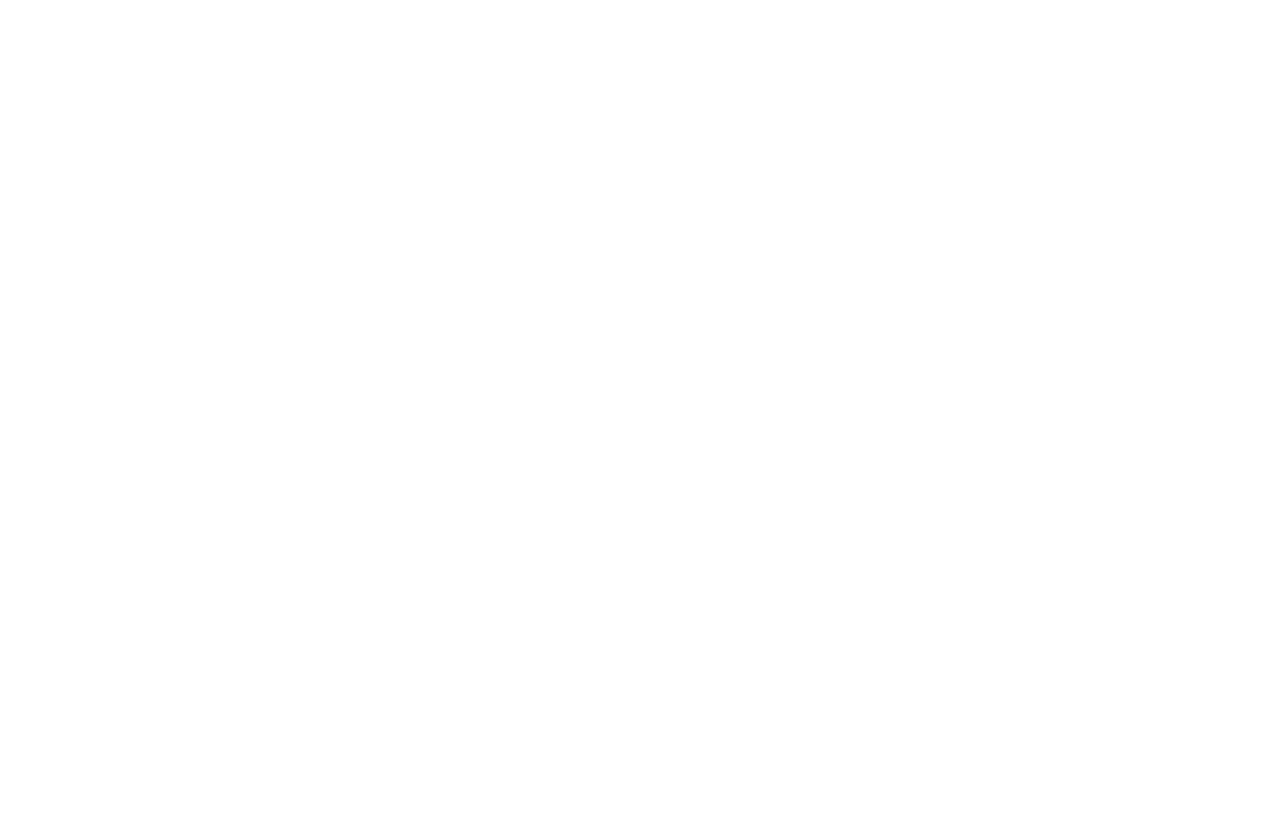
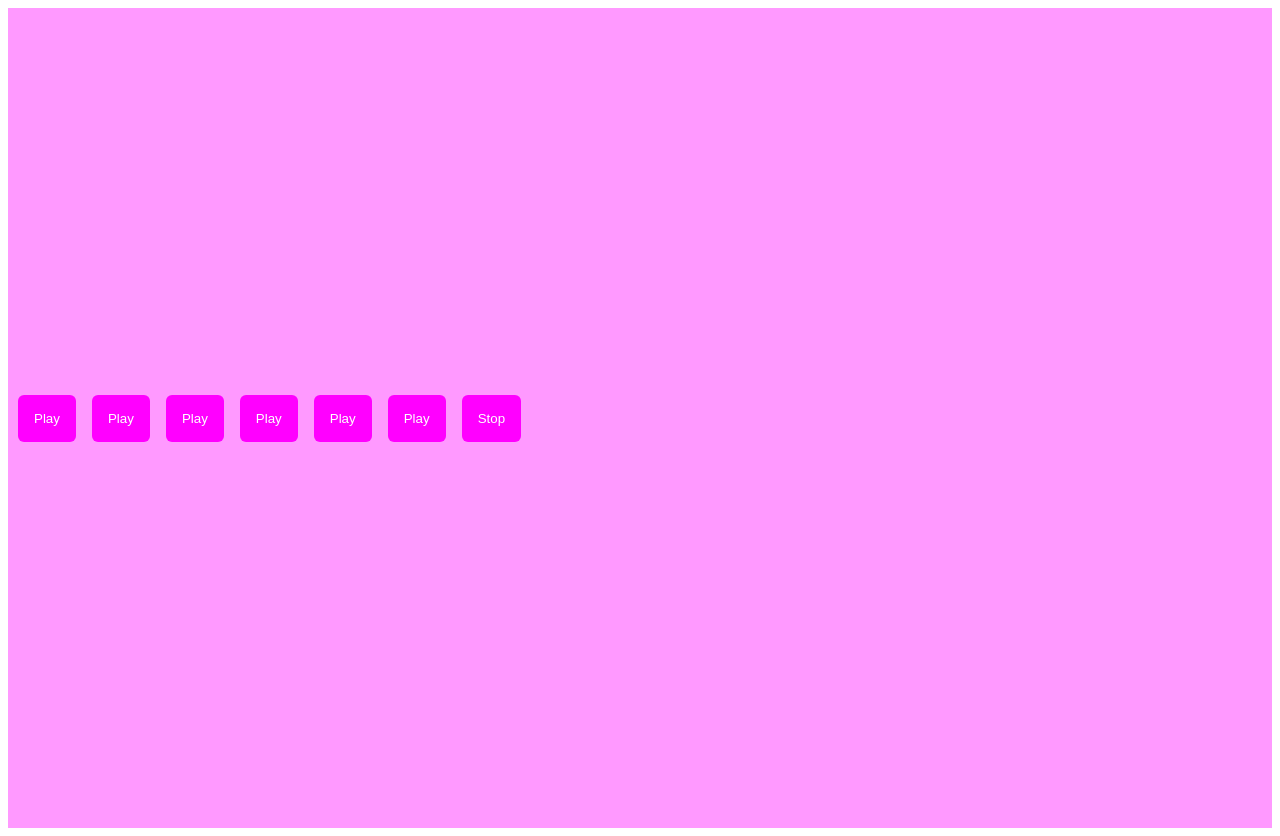
Before and after one commit to acciojob/Soundbar-Ekta-pawar, a website: page main.html in a window 1280 px wide. Before the commit the page ends 800 px from the top, so only its background shows below. Drawn offline with Linux system fonts and the light colour scheme.

Commit message:
created a submission

```diff
--- a/main.html
+++ b/main.html
@@ -1,16 +1,18 @@
 <!DOCTYPE html>
-
 <html>
-
 <head>
-	<link rel="stylesheet" href="styles.css">
+  <link rel="stylesheet" href="styles.css">
 </head>
-
 <body>
-	<!-- the entire body must be written by student -->
-    <script type="text/javascript" src="./script.js">
-</script>
-
+  <div id="buttons">
+    <button class="btn">Play</button>
+    <button class="btn">Play</button>
+    <button class="btn">Play</button>
+    <button class="btn">Play</button>
+    <button class="btn">Play</button>
+    <button class="btn">Play</button>
+    <button class="btn stop">Stop</button>
+  </div>
+  <script src="script.js"></script>
 </body>
-
 </html>
--- a/styles.css
+++ b/styles.css
@@ -1 +1,24 @@
-/*  your css code here. If applicable */
+
+
+/* Container for all buttons */
+#buttons {
+  display: flex;
+  align-items:center;
+  gap: 1rem;
+	  background-color: #f0f6;
+	height:100vh;
+	padding:10px;
+
+
+
+}
+
+/* Base styling for play buttons */
+.btn {
+  background-color: #f0f;
+  color: #ffffff;
+  border: none;
+  border-radius: 6px;
+  padding: 1rem 1.0rem;
+
+}
```
